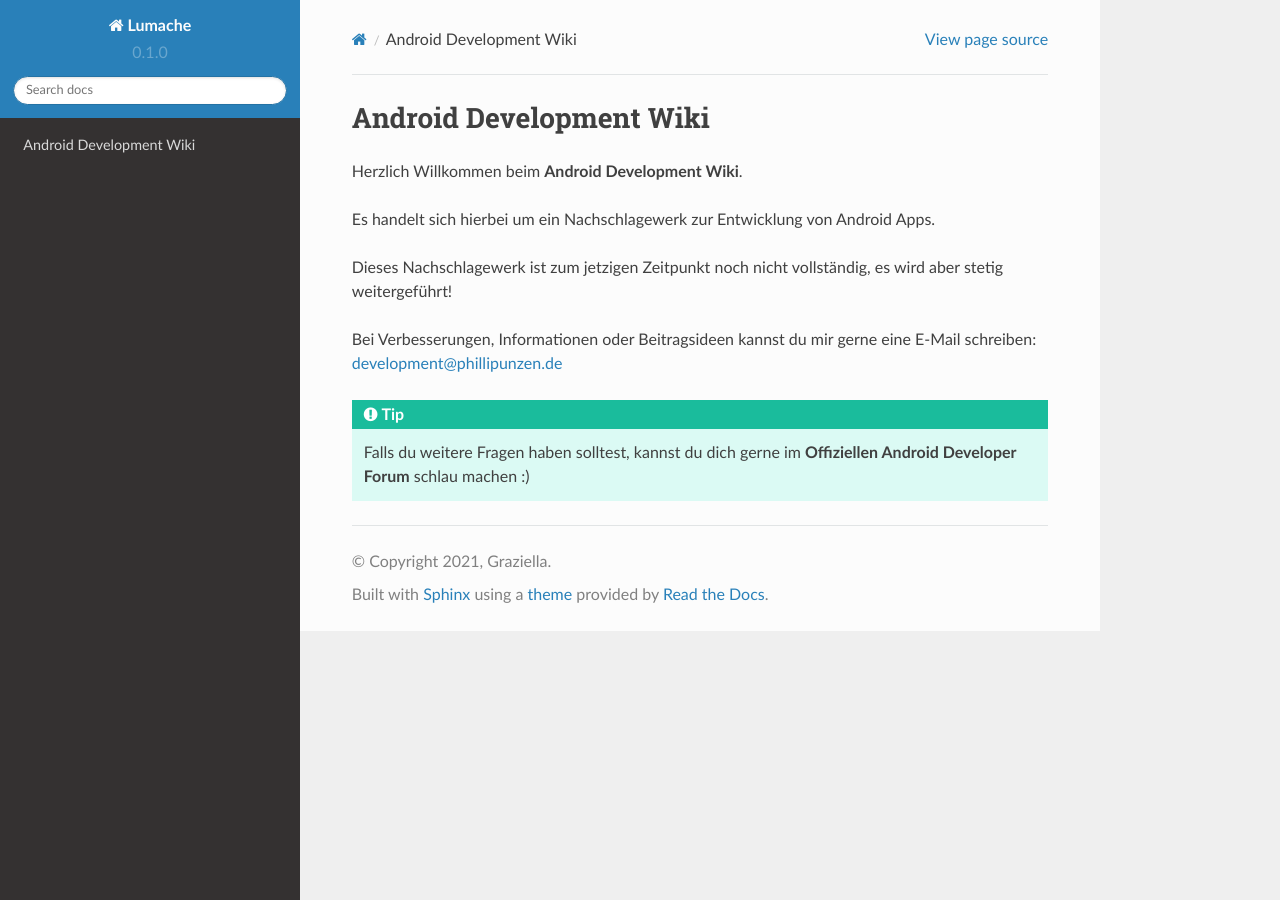
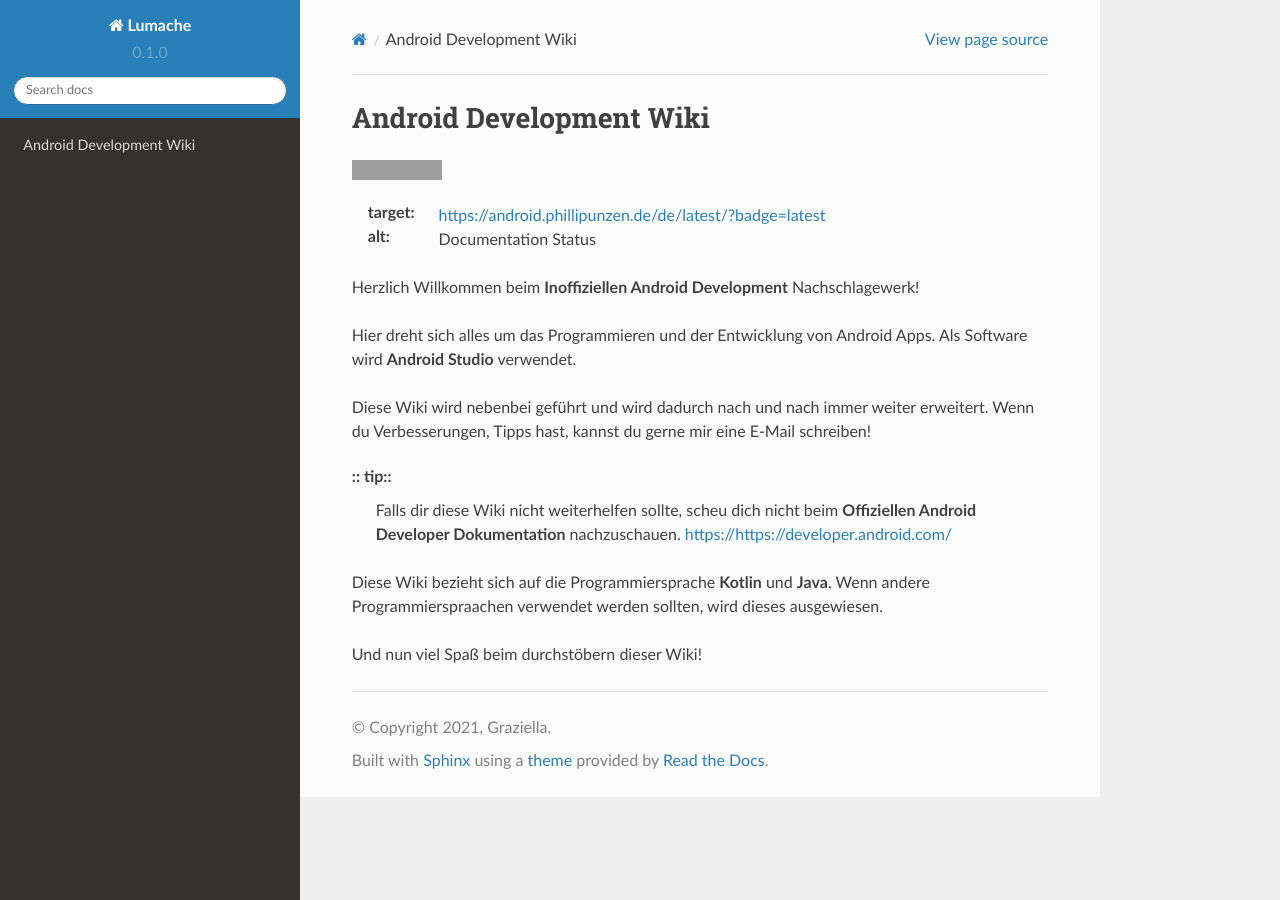
Before and after one commit to phillipunzen/android-wiki, a Sphinx documentation site: the page built from docs/source/index.rst, in a window 1280 px wide. Built offline with Sphinx 7.4.7 and the Read the Docs theme 2.0.0, drawn with Linux system fonts in a browser that asks for light colours; grey boxes are pictures that could not be loaded.

Commit message:
Update index.rst

```diff
--- a/docs/source/index.rst
+++ b/docs/source/index.rst
@@ -1,13 +1,23 @@
 Android Development Wiki
 ============================================
 
-Herzlich Willkommen beim **Android Development Wiki**.
+.. image:: https://readthedocs.org/projects/android-development-wiki/badge/?version=latest
+:target: https://android.phillipunzen.de/de/latest/?badge=latest
+:alt: Documentation Status
 
-Es handelt sich hierbei um ein Nachschlagewerk zur Entwicklung von Android Apps.
+Herzlich Willkommen beim **Inoffiziellen Android Development** Nachschlagewerk!
 
-Dieses Nachschlagewerk ist zum jetzigen Zeitpunkt noch nicht vollständig, es wird aber stetig weitergeführt!
+Hier dreht sich alles um das Programmieren und der Entwicklung von Android Apps.
+Als Software wird **Android Studio** verwendet.
 
-Bei Verbesserungen, Informationen oder Beitragsideen kannst du mir gerne eine E-Mail schreiben: development@phillipunzen.de
+Diese Wiki wird nebenbei geführt und wird dadurch nach und nach immer weiter erweitert.
+Wenn du Verbesserungen, Tipps hast, kannst du gerne mir eine E-Mail schreiben!
 
-.. tip::
-    Falls du weitere Fragen haben solltest, kannst du dich gerne im **Offiziellen Android Developer Forum** schlau machen :)
+:: tip::
+    Falls dir diese Wiki nicht weiterhelfen sollte, scheu dich nicht beim **Offiziellen Android Developer Dokumentation** nachzuschauen.
+    https://https://developer.android.com/
+
+Diese Wiki bezieht sich auf die Programmiersprache **Kotlin** und **Java**.
+Wenn andere Programmierspraachen verwendet werden sollten, wird dieses ausgewiesen.
+
+Und nun viel Spaß beim durchstöbern dieser Wiki!
```
